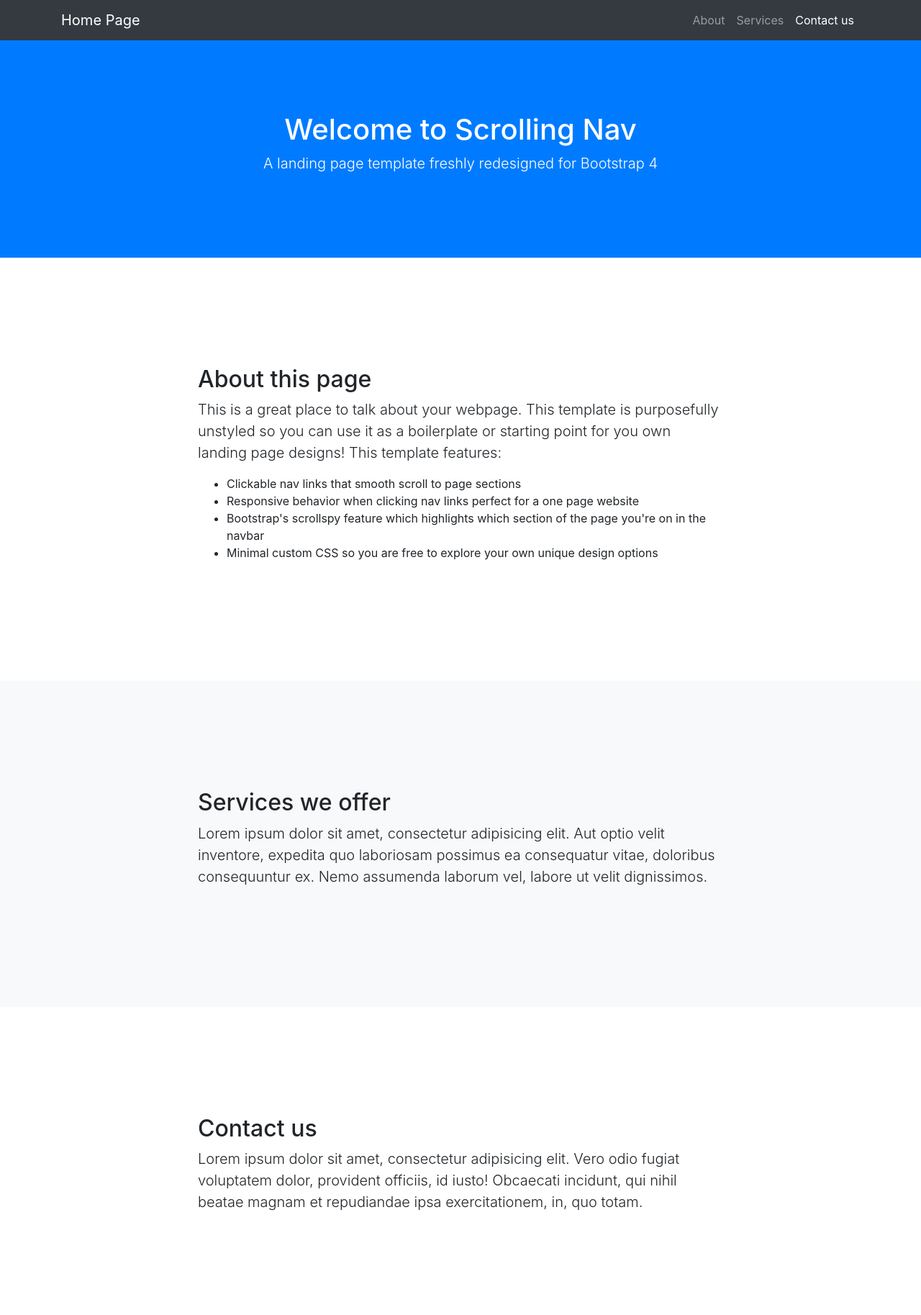
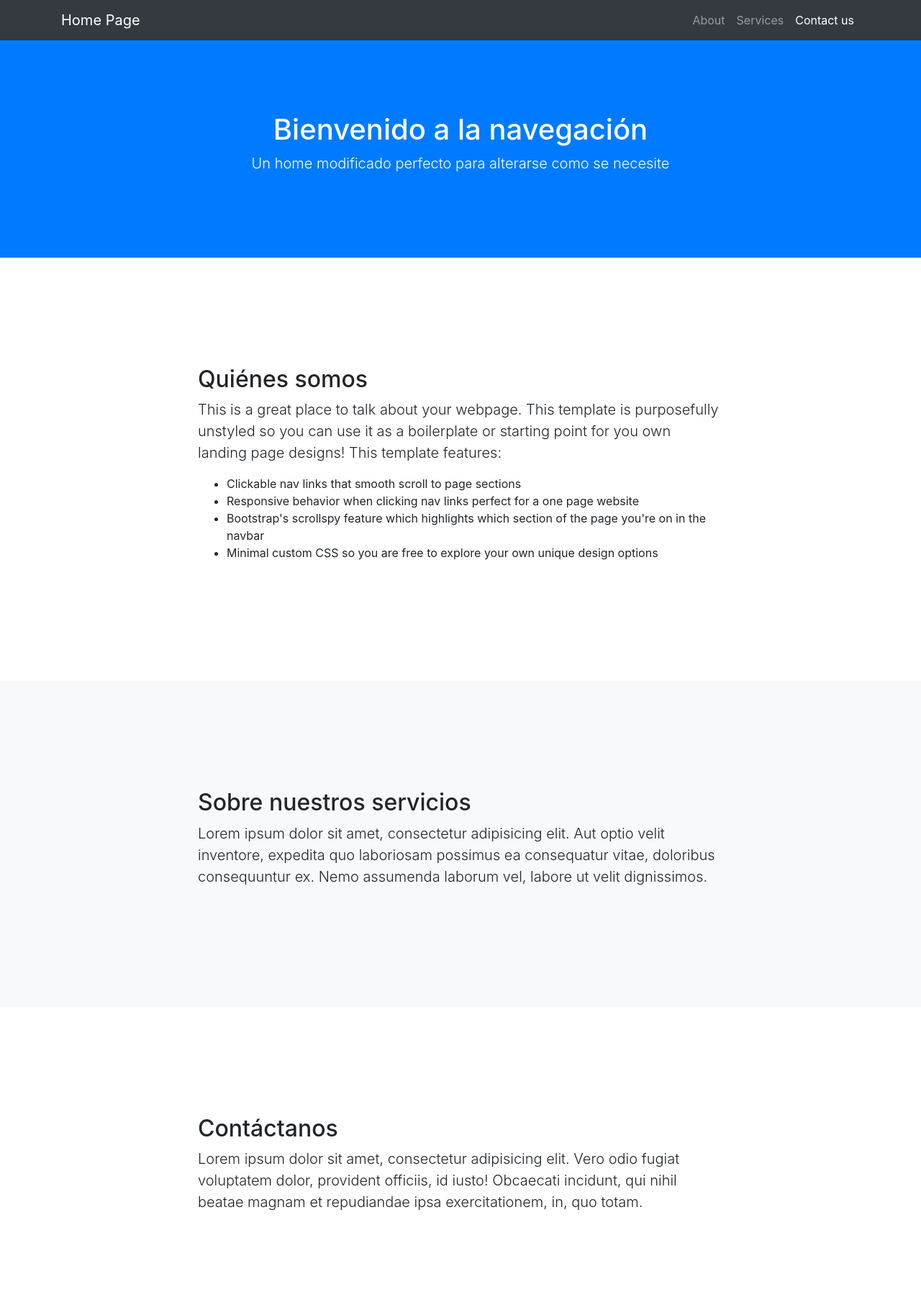
Before and after one commit to Mlaras/OtterDjango, a Django app: page / in a window 1280 px wide. Shown: the top 1827 px of the page at 72% size. Run offline with Django 3.2, Linux system fonts and the light colour scheme; some libraries are stand-ins or nearby versions.

Commit message:
Cambios minimos

```diff
--- a/myapp/templates/index.html
+++ b/myapp/templates/index.html
@@ -46,8 +46,8 @@
 
   <header class="bg-primary text-white">
     <div class="container text-center">
-      <h1>Welcome to Scrolling Nav</h1>
-      <p class="lead">A landing page template freshly redesigned for Bootstrap 4</p>
+      <h1>Bienvenido a la navegación</h1>
+      <p class="lead">Un home modificado perfecto para alterarse como se necesite</p>
     </div>
   </header>
 
@@ -55,7 +55,7 @@
     <div class="container">
       <div class="row">
         <div class="col-lg-8 mx-auto">
-          <h2>About this page</h2>
+          <h2>Quiénes somos</h2>
           <p class="lead">This is a great place to talk about your webpage. This template is purposefully unstyled so you can use it as a boilerplate or starting point for you own landing page designs! This template features:</p>
           <ul>
             <li>Clickable nav links that smooth scroll to page sections</li>
@@ -72,7 +72,7 @@
     <div class="container">
       <div class="row">
         <div class="col-lg-8 mx-auto">
-          <h2>Services we offer</h2>
+          <h2>Sobre nuestros servicios</h2>
           <p class="lead">Lorem ipsum dolor sit amet, consectetur adipisicing elit. Aut optio velit inventore, expedita quo laboriosam possimus ea consequatur vitae, doloribus consequuntur ex. Nemo assumenda laborum vel, labore ut velit dignissimos.</p>
         </div>
       </div>
@@ -83,7 +83,7 @@
     <div class="container">
       <div class="row">
         <div class="col-lg-8 mx-auto">
-          <h2>Contact us</h2>
+          <h2>Contáctanos</h2>
           <p class="lead">Lorem ipsum dolor sit amet, consectetur adipisicing elit. Vero odio fugiat voluptatem dolor, provident officiis, id iusto! Obcaecati incidunt, qui nihil beatae magnam et repudiandae ipsa exercitationem, in, quo totam.</p>
         </div>
       </div>
```
